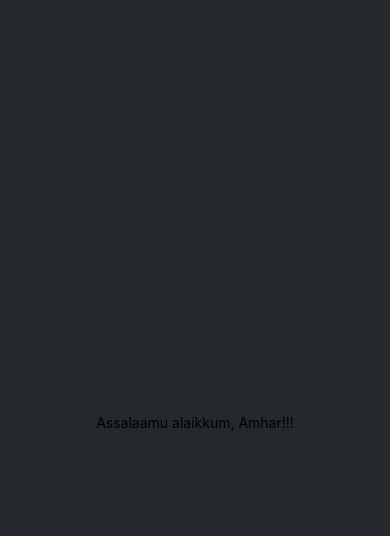
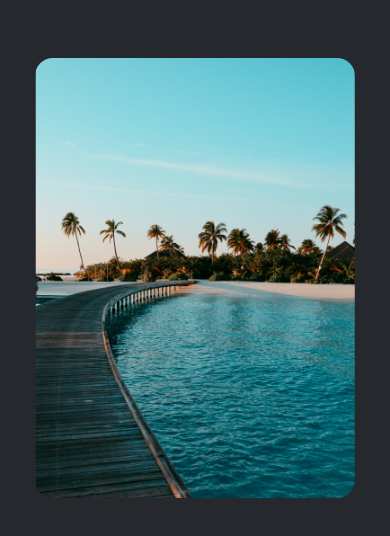
Before and after one commit to thecodemonster1/StickerSmash, a React Native app: screen / in a window 390 px wide. Shown: the top 536 px of the page. Built offline with nearby package versions, Linux system fonts and the light colour scheme.

Commit message:
Image Container added

```diff
--- a/App.js
+++ b/App.js
@@ -1,10 +1,14 @@
 import { StatusBar } from 'expo-status-bar';
-import { StyleSheet, Text, View } from 'react-native';
+import { StyleSheet, Text, View, Image } from 'react-native';
+
+const img = require('./assets/images/background-image.png');
 
 export default function App() {
   return (
     <View style={styles.container}>
-      <Text>Assalaamu alaikkum, Amhar!!!</Text>
+      <View style={styles.imageContainer}>
+        <Image source={img} style={styles.image} />
+      </View>
       <StatusBar style="auto" />
     </View>
   );
@@ -15,6 +19,49 @@
     flex: 1,
     backgroundColor: '#25292e',
     alignItems: 'center',
-    justifyContent: 'center',
+    // justifyContent: 'center',
+  },
+  imageContainer: {
+    flex: 1,
+    paddingTop: 58,
+  },
+  image: {
+    width: 320,
+    height: 440,
+    borderRadius: 18,
   },
 });
+
+
+// import { StatusBar } from 'expo-status-bar';
+// import { StyleSheet, View, Image } from 'react-native';
+
+// const PlaceholderImage = require('./assets/images/background-image.png');
+
+// export default function App() {
+//   return (
+//     <View style={styles.container}>
+//       <View style={styles.imageContainer}>
+//         <Image source={PlaceholderImage} style={styles.image} />
+//       </View>
+//       <StatusBar style="auto" />
+//     </View>
+//   );
+// }
+
+// const styles = StyleSheet.create({
+//   container: {
+//     flex: 1,
+//     backgroundColor: '#25292e',
+//     alignItems: 'center',
+//   },
+//   imageContainer: {
+//     flex: 1,
+//     paddingTop: 58,
+//   },
+//   image: {
+//     width: 320,
+//     height: 440,
+//     borderRadius: 18,
+//   },
+// });
```
